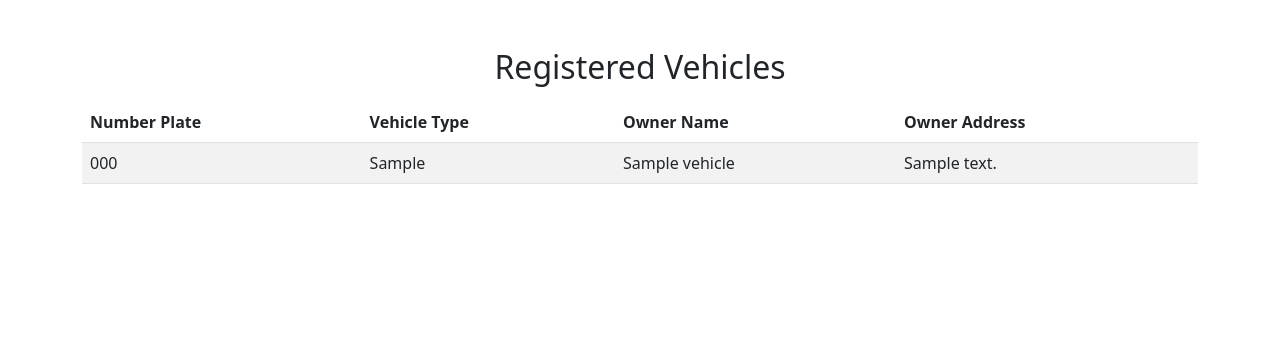
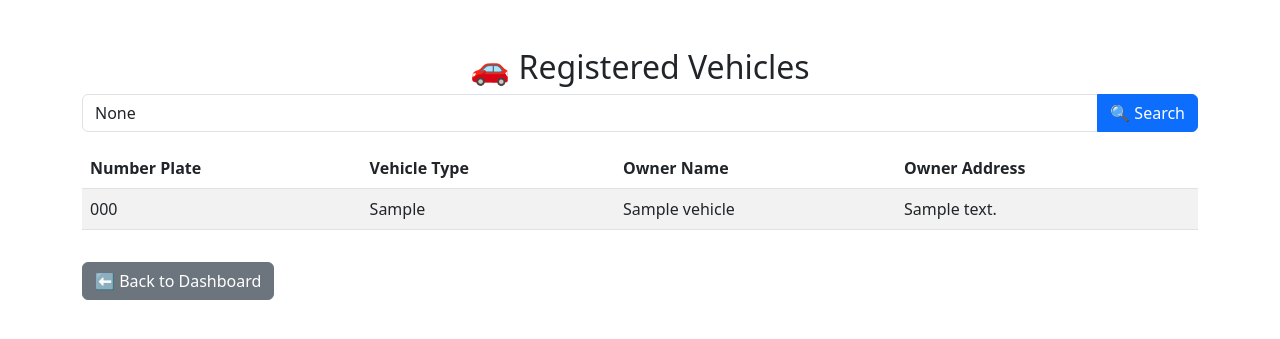
Before and after one commit to AbdellahSbh/vehicle_registration_system, a Django app: page /vehicles/ in a window 1280 px wide. Shown: the top 339 px of the page. Run offline with Django 4.2, Linux system fonts and the light colour scheme; tables that the repository leaves empty hold one stand-in row (values such as "Sample post").

Commit message:
Update vehicle_list.html

```diff
--- a/registration/templates/registration/vehicle_list.html
+++ b/registration/templates/registration/vehicle_list.html
@@ -5,7 +5,15 @@
     <link rel="stylesheet" href="https://cdn.jsdelivr.net/npm/bootstrap@5.3.0/dist/css/bootstrap.min.css">
 </head>
 <body class="container mt-5">
-    <h2 class="text-center">Registered Vehicles</h2>
+    <h2 class="text-center">🚗 Registered Vehicles</h2>
+
+    <form method="GET" class="mb-3">
+        <div class="input-group">
+            <input type="text" name="search" class="form-control" placeholder="Search by Number Plate" value="{{ query }}">
+            <button type="submit" class="btn btn-primary">🔍 Search</button>
+        </div>
+    </form>
+
     <table class="table table-striped mt-3">
         <thead>
             <tr>
@@ -23,8 +31,14 @@
                 <td>{{ vehicle.owner_name }}</td>
                 <td>{{ vehicle.owner_address }}</td>
             </tr>
+            {% empty %}
+            <tr>
+                <td colspan="4" class="text-center text-danger">❌ No vehicles found.</td>
+            </tr>
             {% endfor %}
         </tbody>
     </table>
+
+    <a href="{% url 'dashboard' %}" class="btn btn-secondary mt-3">⬅️ Back to Dashboard</a>
 </body>
 </html>
```
